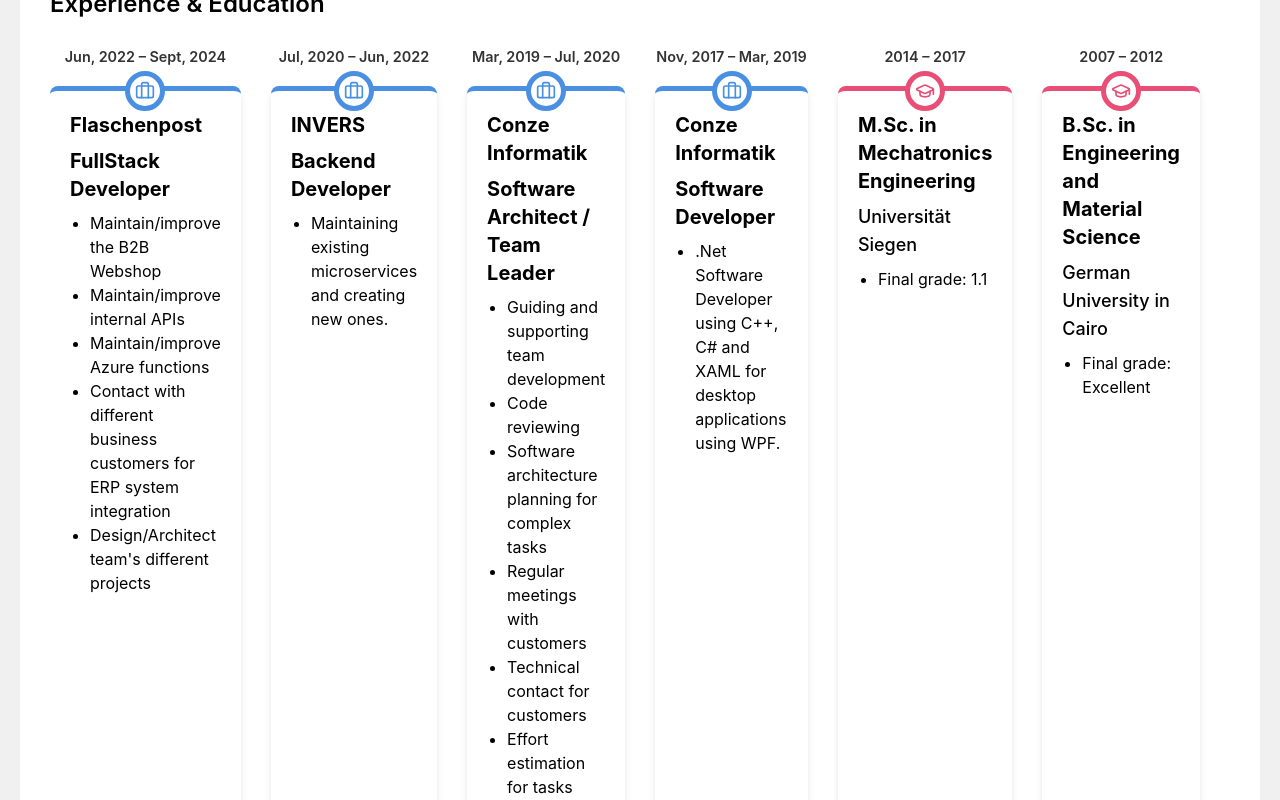
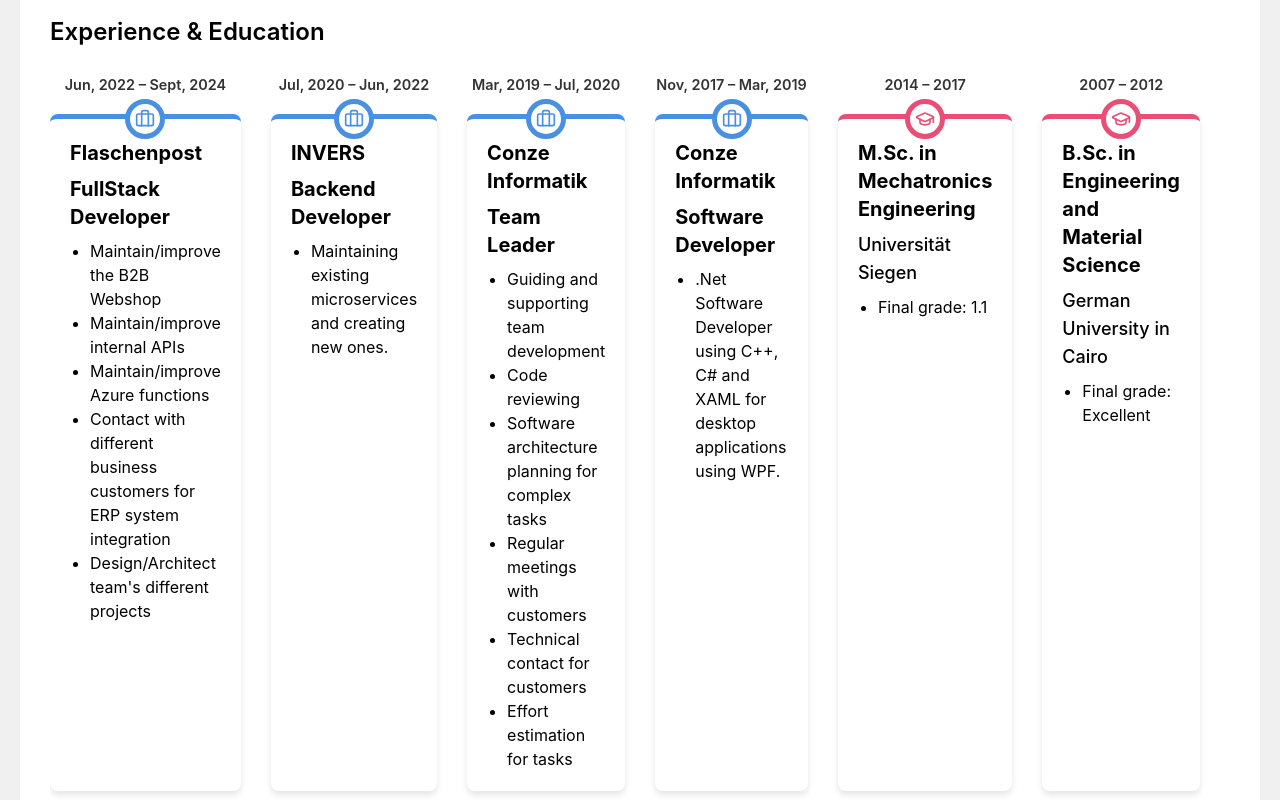
Before and after one commit to 3lwan/3lwan.github.io, a React (Create React App) app: page / in a window 1280 px wide. Shown: the top 800 px of the page. Built offline with nearby package versions, Linux system fonts and the light colour scheme.

Commit message:
Removed software arch title

```diff
--- a/src/App.js
+++ b/src/App.js
@@ -150,7 +150,7 @@
     },
     {
       company: "Conze Informatik",
-      title: "Software Architect / Team Leader",
+      title: "Team Leader",
       date: "Mar, 2019 – Jul, 2020",
       details: [
         "Guiding and supporting team development",
```
